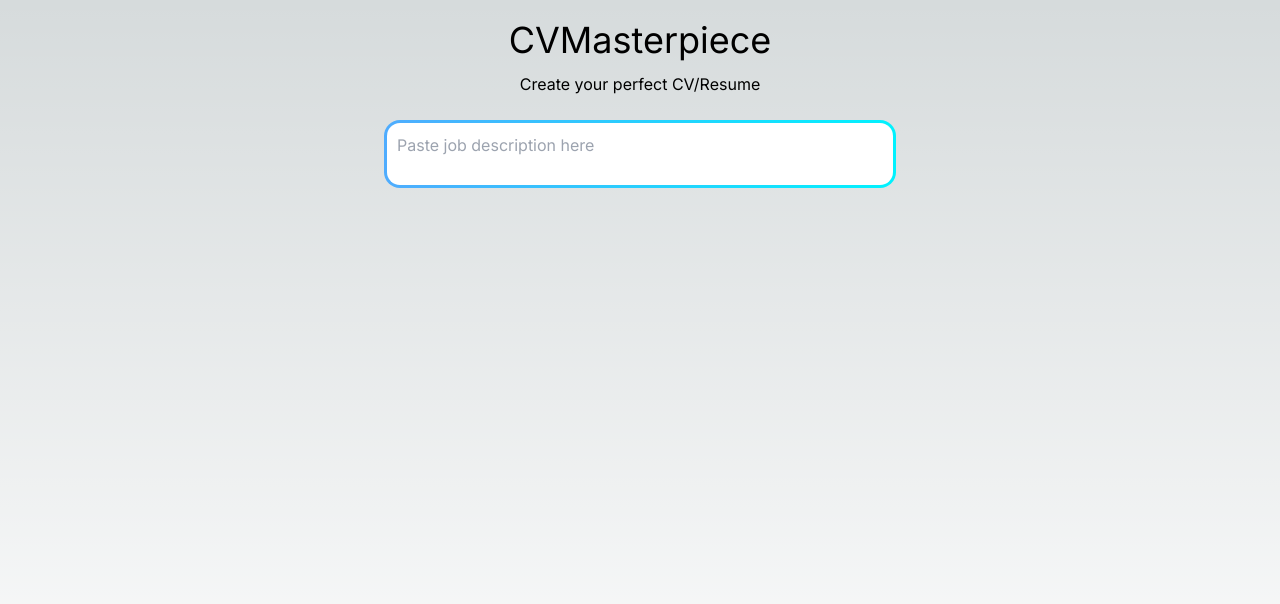
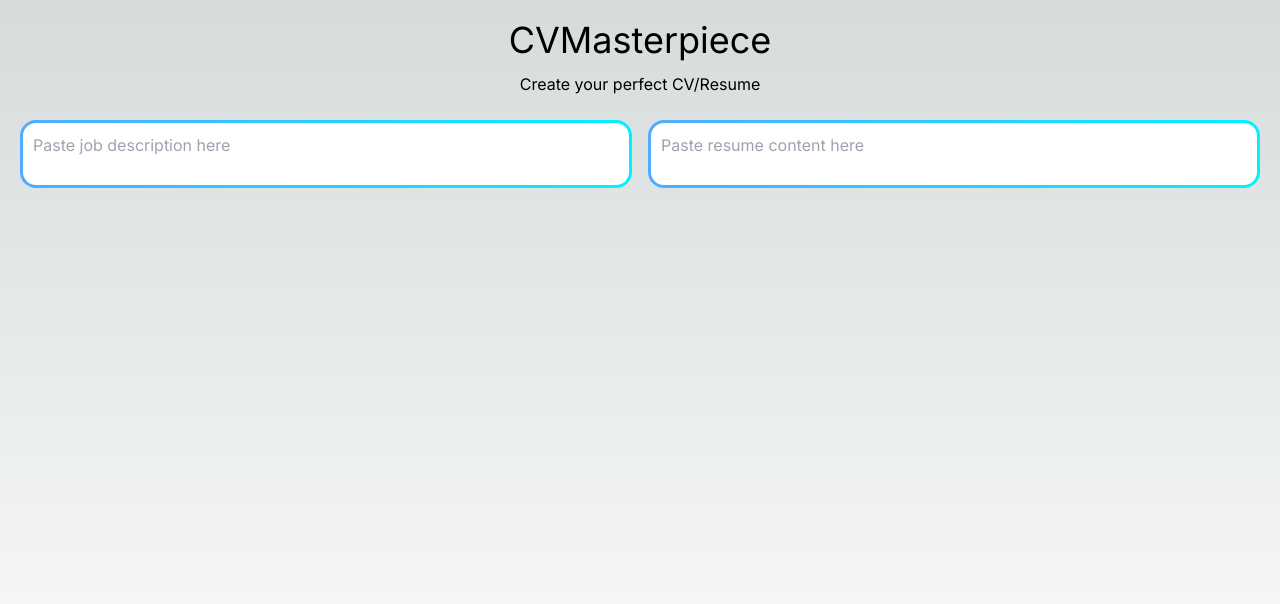
Before and after one commit to Tahjour/cvmasterpiece, a Next.js app: page / in a window 1280 px wide. Shown: the top 604 px of the page. Built offline with nearby package versions, Linux system fonts and the light colour scheme.

Commit message:
placed job description and resume content side by side with grid. still trying height growth

```diff
--- a/src/app/globals.css
+++ b/src/app/globals.css
@@ -33,12 +33,15 @@ body {
 }
 
 /* globals.css */
+
 .textarea-gradient-border {
   border: 3px solid transparent;
   background-image: linear-gradient(rgb(var(--background-end-rgb)), rgb(var(--background-end-rgb))), linear-gradient(to right, #4facfe, #00f2fe);
   background-origin: border-box;
   background-clip: padding-box, border-box;
   padding: 10px;
+  height: auto; /* Allow the textarea to grow in height */
+  resize: none; /* Disable manual resizing */
 }
 
 .textarea-gradient-border:focus {
@@ -46,9 +49,3 @@ body {
   background-image: linear-gradient(rgb(var(--background-end-rgb)), rgb(var(--background-end-rgb))), linear-gradient(to right, #4facfe, #00f2fe);
   box-shadow: 0 0 10px rgba(79, 172, 254, 0.5), 0 0 10px rgba(0, 242, 254, 0.5);
 }
-
-.textarea-gradient-border {
-  resize: none; /* Disable manual resizing */
-  overflow-y: auto; /* Enable vertical scrollbar when needed */
-  transition: height 0.2s ease; /* Smooth transition for height change */
-}
--- a/src/app/page.tsx
+++ b/src/app/page.tsx
@@ -3,41 +3,65 @@ import { useEffect, useRef } from "react";
 import "./globals.css";
 
 export default function Home() {
-  const textAreaRef = useRef<HTMLTextAreaElement>(null);
+  const textAreaJobDescription = useRef<HTMLTextAreaElement>(null);
+  const textAreaResumeContent = useRef<HTMLTextAreaElement>(null);
 
   useEffect(() => {
-    const textArea = textAreaRef.current;
-    if (textArea) {
-      const handleInput = () => {
+    const handleInput = (textArea: HTMLTextAreaElement) => {
       textArea.style.height = "auto";
       const scrollHeight = textArea.scrollHeight;
-        // Force a reflow to ensure the transition is applied
-        textArea.style.height = `${scrollHeight}px`;
-        textArea.offsetHeight; // Trigger a reflow
-        textArea.style.height = `${Math.min(scrollHeight, 500)}px`;
+      textArea.style.height = `${Math.min(scrollHeight, 300)}px`;
     };
 
-      textArea.addEventListener("input", handleInput);
+    const textAreaJob = textAreaJobDescription.current;
+    const textAreaResume = textAreaResumeContent.current;
 
+    const cleanupFunctions: (() => void)[] = [];
+
+    if (textAreaJob) {
+      const handleJobInput = () => handleInput(textAreaJob);
+      textAreaJob.addEventListener("input", handleJobInput);
       // Initial resize to fit the initial content
-      handleInput();
+      handleJobInput();
+      cleanupFunctions.push(() => {
+        textAreaJob.removeEventListener("input", handleJobInput);
+    });
+    }
+
+    if (textAreaResume) {
+      const handleResumeInput = () => handleInput(textAreaResume);
+      textAreaResume.addEventListener("input", handleResumeInput);
+      // Initial resize to fit the initial content
+      handleResumeInput();
+      cleanupFunctions.push(() => {
+        textAreaResume.removeEventListener("input", handleResumeInput);
+    });
+    }
 
     return () => {
-        textArea.removeEventListener("input", handleInput);
+      cleanupFunctions.forEach((cleanup) => cleanup());
     };
-    }
   }, []);
   return (
     <main className="flex flex-col min-h-screen justify-start items-center p-5">
       <h1 className="text-4xl mb-3">CVMasterpiece</h1>
       <h4 className="mb-6">Create your perfect CV/Resume</h4>
+      <div className="w-full grid grid-cols-2 gap-4">
         <textarea
-        ref={textAreaRef}
-        name="textInput"
-        id="textInput"
+          ref={textAreaJobDescription}
+          name="job-description-textarea"
+          id="job-description-textarea"
           placeholder="Paste job description here"
-        className="textarea-gradient-border w-full max-w-lg rounded-2xl focus:outline-none"
+          className="textarea-gradient-border w-full max-w-5xl rounded-2xl focus:outline-none"
         ></textarea>
+        <textarea
+          ref={textAreaResumeContent}
+          name="resume-content-textarea"
+          id="resume-content-textarea"
+          placeholder="Paste resume content here"
+          className="textarea-gradient-border w-full max-w-5xl rounded-2xl focus:outline-none"
+        ></textarea>
+      </div>
     </main>
   );
 }
```
Lines whose indentation alone changed are shown as unchanged.
